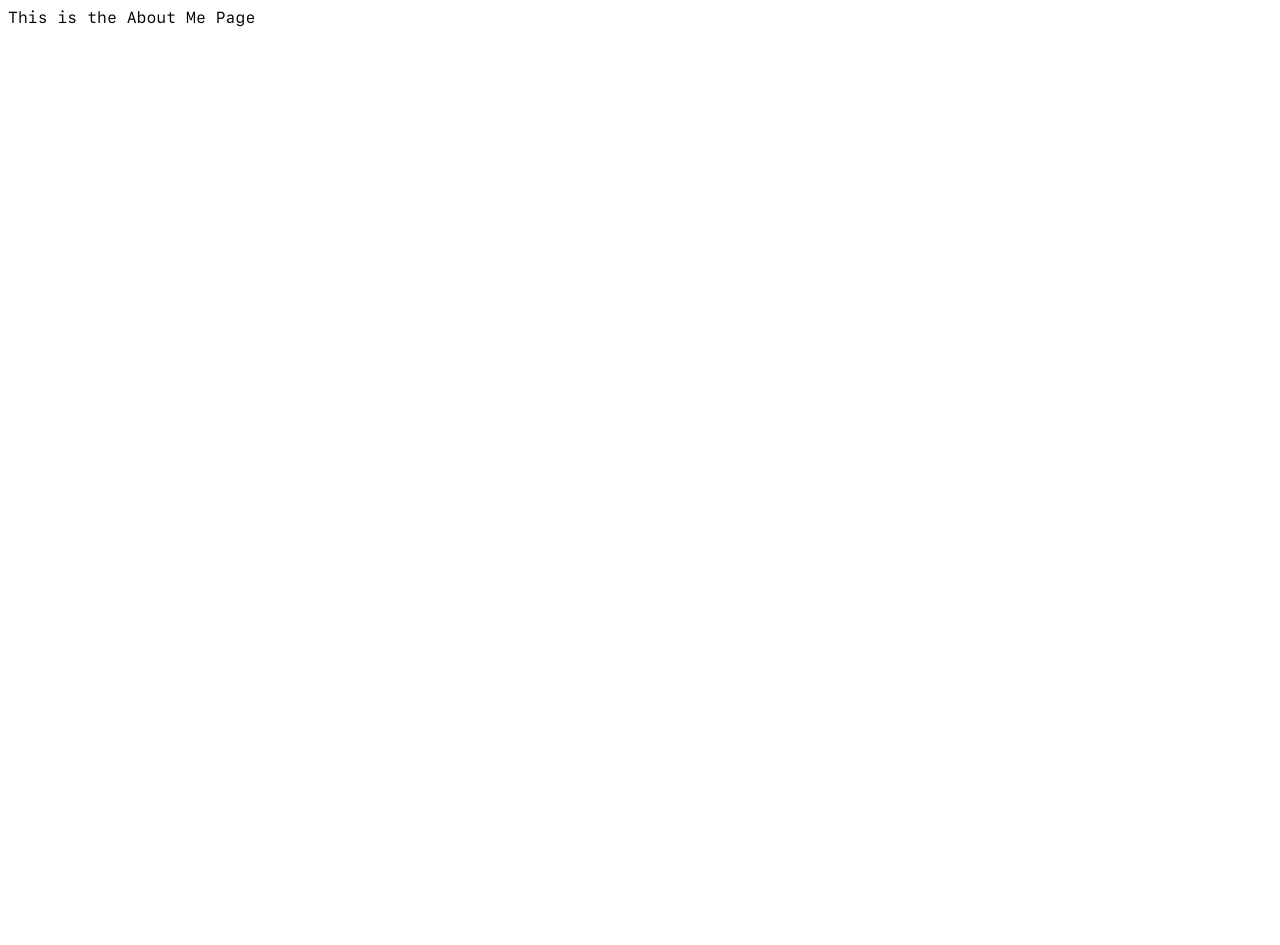
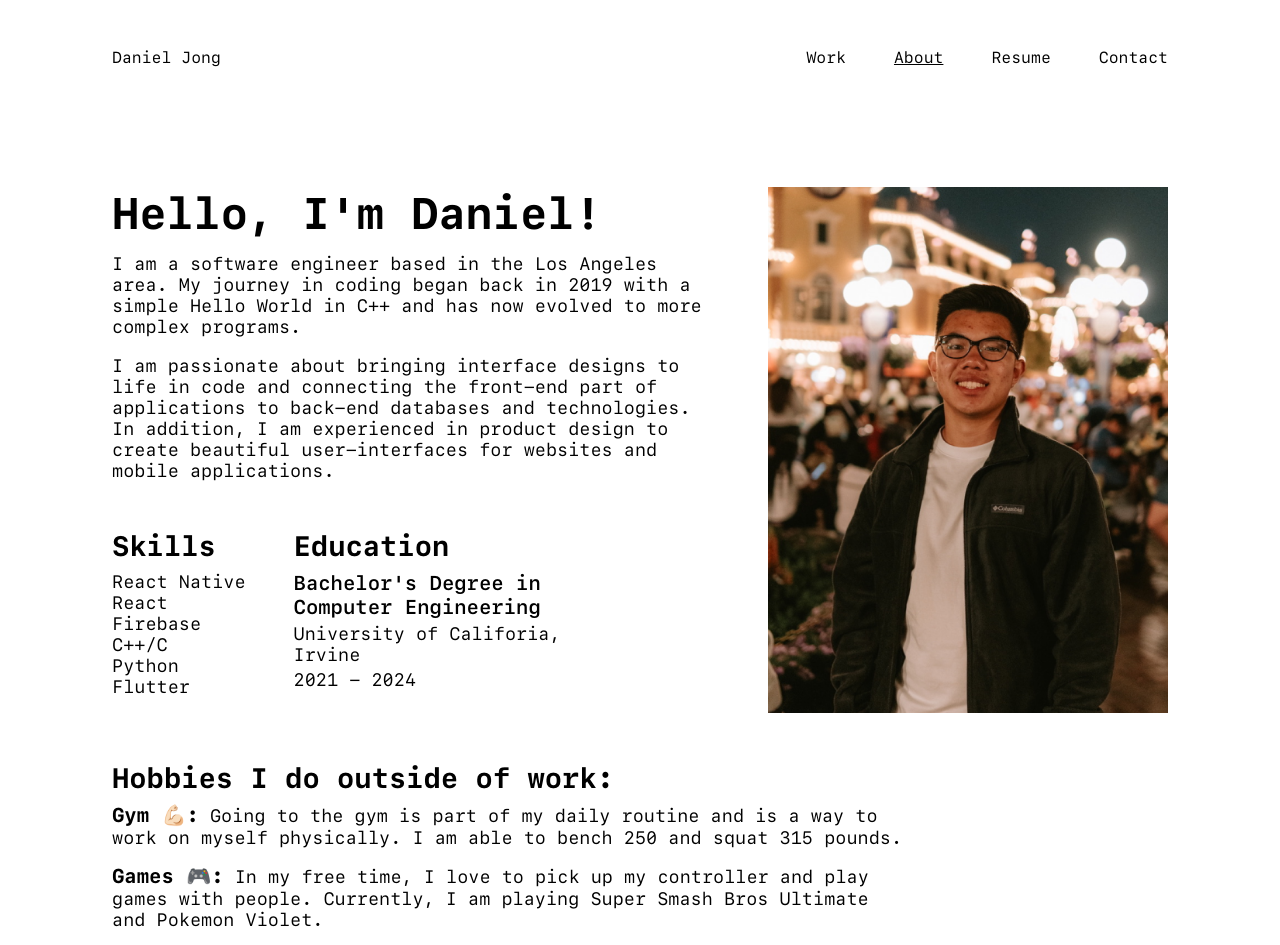
Before and after one commit to danielj1415/swe-portfolio, a React (Vite) app: page /swe-portfolio/about in a window 1280 px wide. Shown: the top 945 px of the page. Before the commit the page ends 800 px from the top, so only its background shows below. Built offline with nearby package versions, Linux system fonts and the light colour scheme.

Commit message:
added about me

```diff
--- a/src/AboutMePage.css
+++ b/src/AboutMePage.css
@@ -0,0 +1,82 @@
+
+.aboutMeFirstSectionContainer{
+    display: flex;
+    justify-content: space-between;
+    margin-top: 120px;
+}
+
+.aboutMeFirstSectionContainer p {
+    word-wrap: break-word;
+}
+
+.aboutMeHeading{
+    font-family: "SF Mono Bold";
+    font-size: 44px;
+    margin-bottom: 0.3em;
+}
+
+.aboutMeParagraphContainer{
+    max-width: 590px;
+}
+
+.aboutMeParagraphContainer p {
+    word-wrap: break-word;
+}
+
+.aboutMeParagraph{
+    font-size: 18px;
+}
+
+.space{
+    margin-bottom: 1em;
+}
+
+.aboutMeHeading2{
+    font-family: "SF Mono Bold";
+    font-size: 28px;
+    margin-bottom: 8px;
+}
+
+.aboutMeHeading2-5{
+    font-family: "SF Mono SemiBold";
+    font-size: 20px;
+}
+
+.containerSkillsEducation{
+    display: flex;
+    margin-top: 48px;
+}
+
+.educationContainer{
+    margin-left: 48px;
+    width: 290px;
+}
+
+.school {
+    margin-top: 4px;
+    margin-bottom: 4px;
+}
+
+.imageDaniel{
+    width: 400px;
+    height: 526px;
+}
+
+strong{
+    font-family: "SF Mono Bold";
+    font-size: 20px;
+}
+
+.aboutMeSecondSectionContainer{
+    margin-top: 48px;
+    width: 800px;
+}
+
+.middle{
+    margin-top: 16px;
+    margin-bottom: 16px;
+}
+
+.smallerText{
+    font-size: 18px;
+}
--- a/src/AboutMePage.jsx
+++ b/src/AboutMePage.jsx
@@ -8,7 +8,68 @@ function AboutMePage() {
 
   return (
     <div>
-      <p>This is the About Me Page</p>
+        <div className = "mainContainer">
+                <div className = "navigationBar">
+                    <Link className = "navigationBarText" to ="/">Daniel Jong</Link>
+                    <div className = "navigationBarRightItems">
+                        <Link className = "navigationBarText" to ="/">Work</Link>
+                        <Link className = "navigationBarAbout underlined" to="/about">About</Link>
+                        <a className="navigationBarText resume" href="https://docs.google.com/document/d/12nxaGq7QP7QM-EPaiysvYYUrQqJ_O-GYS3DdN2PZnwk/edit?usp=sharing" target="_blank" rel="noopener noreferrer">Resume</a>
+                        <a className ="navigationBarText" href = "mailto:danielj1415@gmail.com">Contact</a>
+                    </div>
+                </div>
+                <div className = "aboutMeFirstSectionContainer">
+                    <div className = "aboutMeFirstSectionText">
+                        <p className = "aboutMeHeading">Hello, I'm Daniel!</p>
+                        <div className = "aboutMeParagraphContainer">
+                            <p className = "aboutMeParagraph space">I am a software engineer based in the Los Angeles area. My journey in coding began back in 2019 with a simple Hello World in C++ and has now evolved to more complex programs.</p>
+                            <p className = "aboutMeParagraph">I am passionate about bringing interface designs to life in code and connecting the front-end part of applications to back-end databases and technologies. In addition, I am experienced in product design to create beautiful user-interfaces for websites and mobile applications.</p>
+                        </div>
+                        <div className = "containerSkillsEducation">
+                            <div className = "skillsContainer">
+                                <p className = "aboutMeHeading2">Skills</p>
+                                <p className = "aboutMeParagraph">React Native</p>
+                                <p className = "aboutMeParagraph">React</p>
+                                <p className = "aboutMeParagraph">Firebase</p>
+                                <p className = "aboutMeParagraph">C++/C</p>
+                                <p className = "aboutMeParagraph">Python</p>
+                                <p className = "aboutMeParagraph">Flutter</p>
+                            </div>
+                            <div className = "educationContainer">
+                                <p className = "aboutMeHeading2">Education</p>
+                                <p className = "aboutMeHeading2-5">Bachelor's Degree in Computer Engineering</p>
+                                <p className = "aboutMeParagraph school">University of Califoria, Irvine</p>
+                                <p className = "aboutMeParagraph">2021 - 2024</p>
+                            </div>
+                        </div>
+                    </div>
+                    <img className = "imageDaniel" src = {imageDaniel}/>
+                </div>
+                <div className = "aboutMeSecondSectionContainer">
+                    <p className = "aboutMeHeading2">Hobbies I do outside of work:</p>
+                    <p className = "aboutMeParagraph smallerText"><strong>Gym 💪🏻:</strong> Going to the gym is part of my daily routine and is a way to work on myself physically. I am able to bench 250 and squat 315 pounds. </p>
+                    <p className = "aboutMeParagraph middle smallerText"><strong>Games 🎮:</strong> In my free time, I love to pick up my controller and play games with people. Currently, I am playing Super Smash Bros Ultimate and Pokemon Violet. </p>
+                    <p className = "aboutMeParagraph smallerText"><strong>Piano 🎹:</strong> I love to play songs from my favorite movies and games. Also, I currently play piano for my church’s youth ministry. </p>
+                </div>
+                <div className = "footerSection">
+                    <div className = "footerLargeContainer">
+                        <div className = "footerTextContainer">
+                            <p className = "footerText">Turning ideas into designs and designs into code.</p>
+                        </div>
+                        <p className = "footerEmail">email: danielj1415@gmail.com</p>
+                        <p className = "footerPhone">phone: (626) 518-2422</p>
+                        <div className = "iconContainer">
+                            <a href="https://www.linkedin.com/in/daniel-jong-002891209/" target="_blank">
+                                <img src={iconLinkedIn} class="imageIcon" alt="LinkedIn Profile"/>
+                            </a>
+                            <a href="https://github.com/danielj1415" target="_blank">
+                                <img src={iconGithub} class="imageIcon" alt="GitHub Profile"/>
+                            </a>
+                        </div>
+                    </div>
+                    <p className = "footerText2">Made with 🧋☕️✨ </p>
+                </div>
+            </div>
     </div>
   )
 }
```
